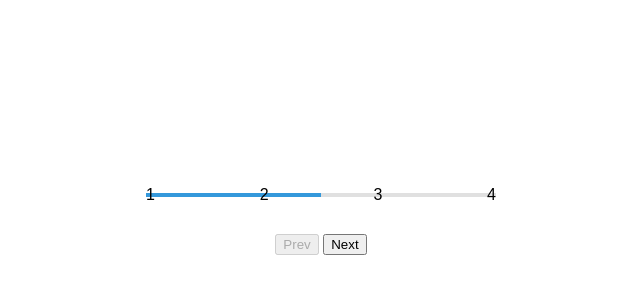
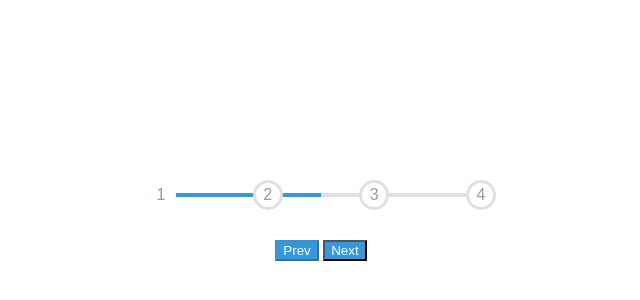
Before and after one commit to danasugu/progress-steps, a plain HTML site: page index.html in a window 1280 px wide. Shown: the part 180-480 px from the top of the page, without its empty margins (319-959 px from the left). Drawn offline with Linux system fonts and the light colour scheme; a web font is replaced by a local one.

Commit message:
Update style.css

```diff
--- a/style.css
+++ b/style.css
@@ -58,7 +58,7 @@ body {
   z-index:-1;
 }
 
-.cirle {
+.circle {
   background-color: #fff;
   color:#999;
   border-radius: 50%;
@@ -75,3 +75,8 @@ body {
   border: var(--line-border-fill);
 
 }
+
+.btn {
+  background-color: var(--line-border-fill);
+  color:#fff;
+}
```
